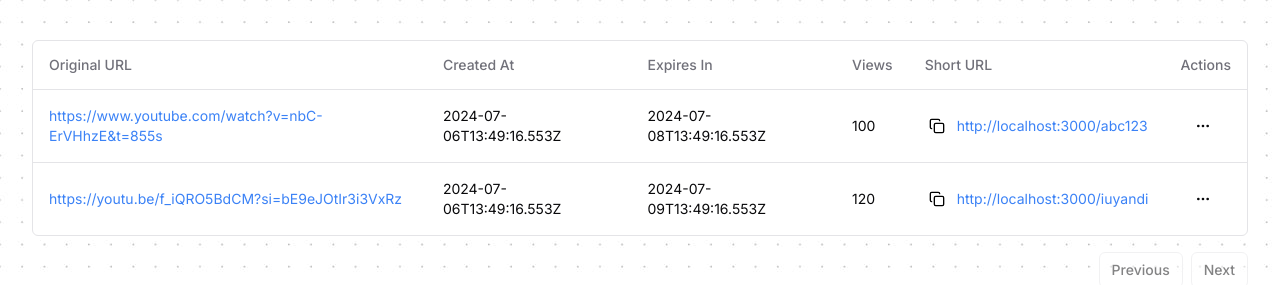
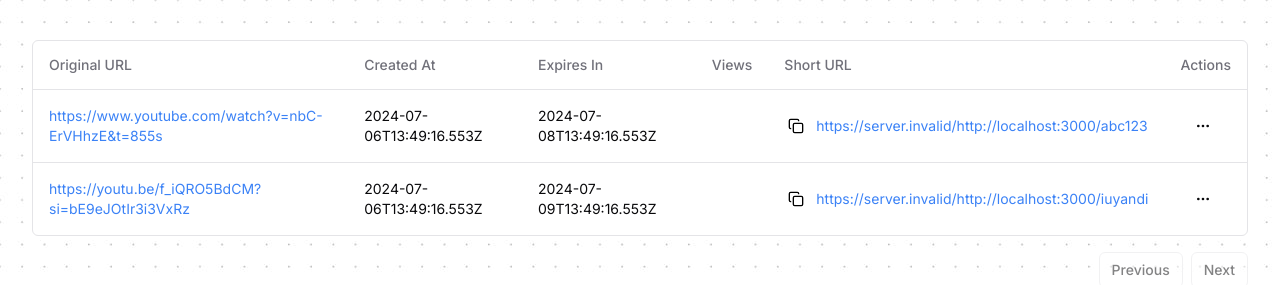
Before and after one commit to edsycarreon/smol-fe, a Next.js app: page /Home/components/data-table in a window 1280 px wide. Shown: the top 285 px of the page. Built offline with nearby package versions, Linux system fonts and the light colour scheme; no server answers.

Commit message:
refactor: Update import statements in data table columns component

```diff
--- a/src/app/Home/components/data-table/columns.tsx
+++ b/src/app/Home/components/data-table/columns.tsx
@@ -5,6 +5,7 @@ import { Copy } from "lucide-react";
 
 import { Button } from "@/components/ui/button";
 
+import { config } from "../../../../config";
 import { Link } from "../../../../types";
 
 import ActionDropDown from "./action-dropdown";
@@ -16,6 +17,7 @@ type ColumnsProps = {
 function handleCopyClick(shortUrl: string) {
   navigator.clipboard.writeText(shortUrl);
 }
+const baseUrl = config.api.baseUrl;
 
 export const getColumns = (): ColumnDef<Link>[] => [
   {
@@ -50,9 +52,14 @@ export const getColumns = (): ColumnDef<Link>[] => [
   {
     accessorKey: "expiresIn",
     header: "Expires In",
+    cell: ({ row }) => {
+      const expiresIn: string = row.getValue("expiresIn");
+      if (!expiresIn) return "Never";
+      return expiresIn;
+    },
   },
   {
-    accessorKey: "views",
+    accessorKey: "visitCount",
     header: "Views",
   },
   {
@@ -63,10 +70,10 @@ export const getColumns = (): ColumnDef<Link>[] => [
       return (
         <div
           className="flex items-center"
-          onClick={() => handleCopyClick(shortUrl)}
+          onClick={() => handleCopyClick(`${baseUrl}/${shortUrl}`)}
         >
           <Copy className="h-6 w-6 mr-2 p-1 cursor-pointer text-black hover:bg-slate-200 rounded-md" />
-          <p className="text-blue-500 dark:text-blue-400 ">{shortUrl}</p>
+          <p className="text-blue-500 dark:text-blue-400 ">{`${baseUrl}/${shortUrl}`}</p>
         </div>
       );
     },
```
